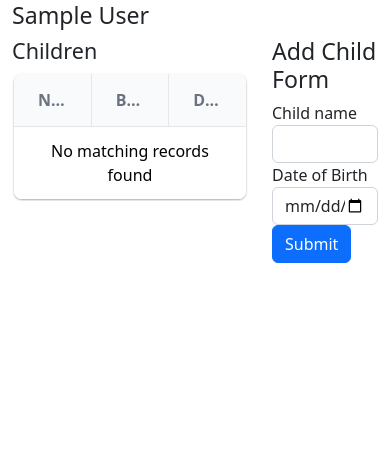
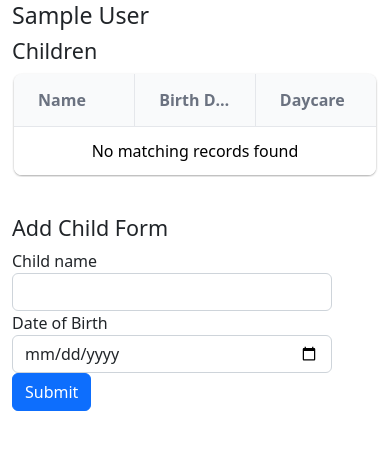
Before and after one commit to joytech360/JollySailors, a Flask app: page /parent in a window 390 px wide. Shown: the part 54-504 px from the top of the page. Run offline with Flask 3, Linux system fonts and the light colour scheme; the visitor is signed in with stand-in values (Sample User, id 1); data that the repository does not hold is empty; some libraries are stand-ins or nearby versions.

Commit message:
Make parent home layout mobile-friendly.

```diff
--- a/app/templates/parent.html
+++ b/app/templates/parent.html
@@ -13,8 +13,7 @@
                 {% endif %}
         </div>
     </div>
-    <div class="row">
-        <div class="col-8">
+
     <h4>Children</h4>
     <div id="childrenContainer"></div>
     {#{% for child in current_user.children %}
@@ -23,12 +22,11 @@
         <div>DOB: {{ child.birth_date.strftime('%b %d, %y') }}</div>
     </div>
     {% endfor %}#}
-        </div>
-        <div class="col-4">
-            <h3>Add Child Form</h3>
+    <div style="margin-top:2em;max-width:20em">
+        <h4>Add Child Form</h4>
         {{ wtf.quick_form(form) }}
     </div>
-    </div>
+
 </div>
 
 {% endblock %}
```
Lines whose indentation alone changed are shown as unchanged.
